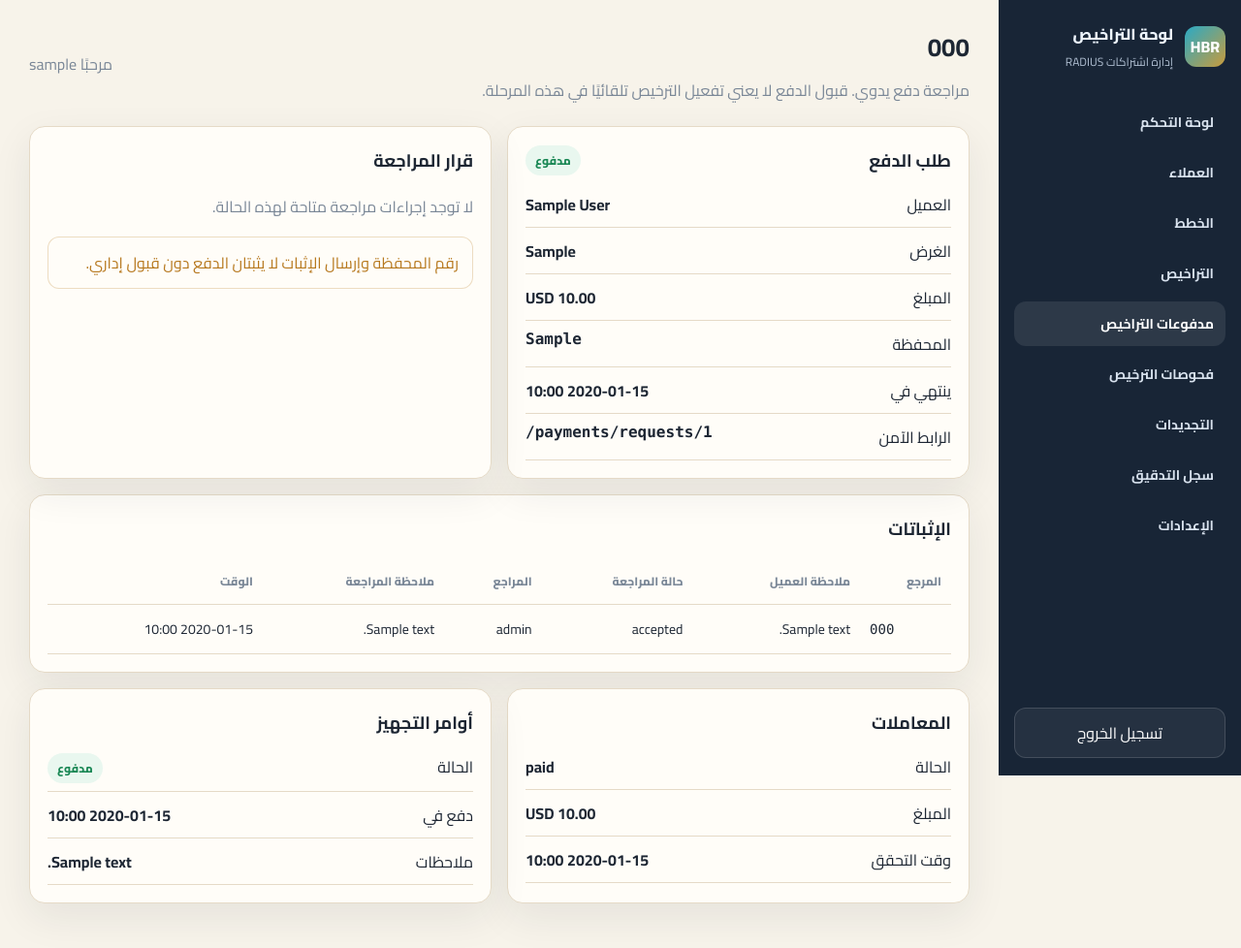
After one commit to ahmadjamalahmad94-code/radius-module-admin, a Flask app: page /admin/payments/requests/1 in a window 1280 px wide. The commit adds this page. Shown: the whole page at 97% size. Run offline with Flask 3, Linux system fonts and the light colour scheme; the visitor is signed in with stand-in values (Sample User, id 1); tables that the repository leaves empty hold one stand-in row (values such as "Sample post").

Commit message:
feat: add manual license payment review flow

```diff
--- a/app/admin/routes.py
+++ b/app/admin/routes.py
@@ -8,10 +8,11 @@ from sqlalchemy import func
 
 from ..auth.routes import audit, current_admin, login_required
 from ..extensions import db
-from ..models import AuditLog, Customer, License, LicenseCheck, LicensePaymentRequest, Plan, Renewal, Setting, utcnow
+from ..models import AuditLog, Customer, License, LicenseCheck, LicensePaymentProof, LicensePaymentRequest, LicensePaymentTransaction, Plan, ProvisioningOrder, Renewal, Setting, utcnow
 from ..services.license_payments import (
     LicensePaymentRequestRepository,
     LicensePaymentRequestService,
+    LicensePaymentReviewService,
     LicensePaymentValidationError,
     PlatformPaymentSettingsRepository,
     instructions_for_request,
@@ -544,3 +545,68 @@ def payment_requests_api_create():
     audit("payment_request_created", "license_payment_request", str(payment_request.id), f"Created payment request {payment_request.reference_code}")
     db.session.commit()
     return jsonify({"ok": True, "payment_request": LicensePaymentRequestService().portal_payload(payment_request)}), 201
+
+
+@bp.get("/payments/review-queue")
+@login_required
+def payment_review_queue():
+    status = (request.args.get("status") or "proof_submitted").strip()
+    query = LicensePaymentRequest.query
+    if status:
+        query = query.filter_by(status=status)
+    requests = query.order_by(LicensePaymentRequest.updated_at.desc()).all()
+    return render_template("admin/payment_review_queue.html", requests=requests, status=status)
+
+
+@bp.get("/payments/requests/<int:payment_request_id>")
+@login_required
+def payment_request_detail(payment_request_id: int):
+    payment_request = db.get_or_404(LicensePaymentRequest, payment_request_id)
+    proofs = payment_request.proofs.order_by(LicensePaymentProof.submitted_at.desc()).all()
+    transactions = payment_request.transactions.order_by(LicensePaymentTransaction.created_at.desc()).all()
+    orders = ProvisioningOrder.query.filter_by(license_payment_request_id=payment_request.id).all()
+    return render_template(
+        "admin/payment_request_detail.html",
+        payment_request=payment_request,
+        proofs=proofs,
+        transactions=transactions,
+        orders=orders,
+    )
+
+
+@bp.post("/payments/requests/<int:payment_request_id>/approve")
+@login_required
+def payment_request_approve(payment_request_id: int):
+    payment_request = db.get_or_404(LicensePaymentRequest, payment_request_id)
+    try:
+        LicensePaymentReviewService().approve(
+            payment_request=payment_request,
+            reviewed_by=session.get("admin_id"),
+            review_note=request.form.get("review_note") or "",
+        )
+    except LicensePaymentValidationError as exc:
+        flash(str(exc), "error")
+        return redirect(url_for("admin.payment_request_detail", payment_request_id=payment_request.id))
+    audit("license_payment_approved", "license_payment_request", str(payment_request.id), f"Approved payment {payment_request.reference_code}")
+    db.session.commit()
+    flash("تم قبول الدفع اليدوي. لم يتم تفعيل الترخيص تلقائيًا بعد.", "success")
+    return redirect(url_for("admin.payment_request_detail", payment_request_id=payment_request.id))
+
+
+@bp.post("/payments/requests/<int:payment_request_id>/reject")
+@login_required
+def payment_request_reject(payment_request_id: int):
+    payment_request = db.get_or_404(LicensePaymentRequest, payment_request_id)
+    try:
+        LicensePaymentReviewService().reject(
+            payment_request=payment_request,
+            reviewed_by=session.get("admin_id"),
+            review_note=request.form.get("review_note") or "",
+        )
+    except LicensePaymentValidationError as exc:
+        flash(str(exc), "error")
+        return redirect(url_for("admin.payment_request_detail", payment_request_id=payment_request.id))
+    audit("license_payment_rejected", "license_payment_request", str(payment_request.id), f"Rejected payment {payment_request.reference_code}")
+    db.session.commit()
+    flash("تم رفض إثبات الدفع.", "warning")
+    return redirect(url_for("admin.payment_request_detail", payment_request_id=payment_request.id))
--- a/app/services/license_payments.py
+++ b/app/services/license_payments.py
@@ -428,6 +428,67 @@ class LicensePaymentProofService:
         return proof
 
 
+class LicensePaymentReviewService:
+    reviewable_statuses = {"proof_submitted", "under_review"}
+
+    def approve(
+        self,
+        *,
+        payment_request: LicensePaymentRequest,
+        reviewed_by: int | None = None,
+        review_note: str = "",
+    ) -> LicensePaymentTransaction:
+        if payment_request.status == "paid":
+            raise LicensePaymentValidationError("request_already_paid")
+        if payment_request.status not in self.reviewable_statuses:
+            raise LicensePaymentValidationError("request_not_reviewable")
+
+        latest_proof = payment_request.proofs.order_by(LicensePaymentProof.submitted_at.desc()).first()
+        if not latest_proof:
+            raise LicensePaymentValidationError("proof_missing")
+        latest_proof.review_status = "accepted"
+        latest_proof.reviewed_by = reviewed_by
+        latest_proof.reviewed_at = utcnow()
+        latest_proof.review_note = str(review_note or "").strip()
+
+        payment_request.status = "paid"
+        db.session.add(payment_request)
+        db.session.add(latest_proof)
+        transaction = LicensePaymentTransactionRepository().create_manual_paid(
+            payment_request=payment_request,
+            reviewed_by=reviewed_by,
+        )
+        order = ProvisioningOrderRepository().ensure_for_request(payment_request)
+        if order.status in {"payment_pending", "paid"}:
+            order.status = "provisioning_pending"
+        order.paid_at = order.paid_at or utcnow()
+        db.session.add(order)
+        db.session.commit()
+        return transaction
+
+    def reject(
+        self,
+        *,
+        payment_request: LicensePaymentRequest,
+        reviewed_by: int | None = None,
+        review_note: str = "",
+    ) -> LicensePaymentProof:
+        if payment_request.status not in self.reviewable_statuses:
+            raise LicensePaymentValidationError("request_not_reviewable")
+        latest_proof = payment_request.proofs.order_by(LicensePaymentProof.submitted_at.desc()).first()
+        if not latest_proof:
+            raise LicensePaymentValidationError("proof_missing")
+        latest_proof.review_status = "rejected"
+        latest_proof.reviewed_by = reviewed_by
+        latest_proof.reviewed_at = utcnow()
+        latest_proof.review_note = str(review_note or "").strip()
+        payment_request.status = "rejected"
+        db.session.add(payment_request)
+        db.session.add(latest_proof)
+        db.session.commit()
+        return latest_proof
+
+
 def proof_to_dict(proof: LicensePaymentProof) -> dict[str, Any]:
     return {
         "id": proof.id,
--- a/app/templates/admin/base.html
+++ b/app/templates/admin/base.html
@@ -25,6 +25,7 @@
         <a class="{{ 'active' if ep.startswith('admin.customer') else '' }}" href="{{ url_for('admin.customers_list') }}">العملاء</a>
         <a class="{{ 'active' if ep.startswith('admin.plan') else '' }}" href="{{ url_for('admin.plans_list') }}">الخطط</a>
         <a class="{{ 'active' if ep.startswith('admin.license') else '' }}" href="{{ url_for('admin.licenses_list') }}">التراخيص</a>
+        <a class="{{ 'active' if ep.startswith('admin.payment_') else '' }}" href="{{ url_for('admin.payment_review_queue') }}">مدفوعات التراخيص</a>
         <a class="{{ 'active' if ep == 'admin.checks_list' else '' }}" href="{{ url_for('admin.checks_list') }}">فحوصات الترخيص</a>
         <a class="{{ 'active' if ep == 'admin.renewals_list' else '' }}" href="{{ url_for('admin.renewals_list') }}">التجديدات</a>
         <a class="{{ 'active' if ep == 'admin.audit_logs' else '' }}" href="{{ url_for('admin.audit_logs') }}">سجل التدقيق</a>
--- /dev/null
+++ b/app/templates/admin/payment_request_detail.html
@@ -0,0 +1,90 @@
+{% extends "admin/base.html" %}
+{% block title %}{{ payment_request.reference_code }}{% endblock %}
+{% block page_title %}{{ payment_request.reference_code }}{% endblock %}
+{% block page_subtitle %}مراجعة دفع يدوي. قبول الدفع لا يعني تفعيل الترخيص تلقائيًا في هذه المرحلة.{% endblock %}
+{% block content %}
+<section class="grid two-grid">
+  <div class="card">
+    <div class="section-head">
+      <h2>طلب الدفع</h2>
+      <span class="badge {{ payment_request.status|badge_class }}">{{ payment_request.status|status_label }}</span>
+    </div>
+    <div class="detail-list">
+      <div><span>العميل</span><strong>{{ payment_request.customer.company_name if payment_request.customer else "-" }}</strong></div>
+      <div><span>الغرض</span><strong>{{ payment_request.purpose }}</strong></div>
+      <div><span>المبلغ</span><strong>{{ payment_request.amount|money }} {{ payment_request.currency }}</strong></div>
+      <div><span>المحفظة</span><strong class="mono">{{ payment_request.receiver_wallet }}</strong></div>
+      <div><span>ينتهي في</span><strong>{{ payment_request.expires_at|dt }}</strong></div>
+      <div><span>الرابط الآمن</span><strong class="mono">/payments/requests/{{ payment_request.id }}</strong></div>
+    </div>
+  </div>
+  <div class="card">
+    <div class="section-head"><h2>قرار المراجعة</h2></div>
+    {% if payment_request.status in ["proof_submitted", "under_review"] %}
+      <form method="post" action="{{ url_for('admin.payment_request_approve', payment_request_id=payment_request.id) }}" class="grid" style="margin-bottom:12px">
+        {{ csrf_input() }}
+        <textarea name="review_note" rows="2" placeholder="ملاحظة قبول اختيارية"></textarea>
+        <button class="btn" type="submit">قبول الدفع</button>
+      </form>
+      <form method="post" action="{{ url_for('admin.payment_request_reject', payment_request_id=payment_request.id) }}" class="grid">
+        {{ csrf_input() }}
+        <textarea name="review_note" rows="2" placeholder="سبب الرفض"></textarea>
+        <button class="btn-danger" type="submit">رفض الإثبات</button>
+      </form>
+    {% else %}
+      <p class="muted">لا توجد إجراءات مراجعة متاحة لهذه الحالة.</p>
+    {% endif %}
+    <div class="flash warning" style="margin-top:14px">رقم المحفظة وإرسال الإثبات لا يثبتان الدفع دون قبول إداري.</div>
+  </div>
+</section>
+
+<section class="card" style="margin-top:16px">
+  <div class="section-head"><h2>الإثباتات</h2></div>
+  <div class="table-wrap">
+    <table>
+      <thead><tr><th>المرجع</th><th>ملاحظة العميل</th><th>حالة المراجعة</th><th>المراجع</th><th>ملاحظة المراجعة</th><th>الوقت</th></tr></thead>
+      <tbody>
+        {% for proof in proofs %}
+          <tr>
+            <td class="mono">{{ proof.reference_number or "-" }}</td>
+            <td>{{ proof.note or "-" }}</td>
+            <td>{{ proof.review_status or "بانتظار المراجعة" }}</td>
+            <td>{{ proof.reviewer.username if proof.reviewer else "-" }}</td>
+            <td>{{ proof.review_note or "-" }}</td>
+            <td>{{ proof.submitted_at|dt }}</td>
+          </tr>
+        {% else %}
+          <tr><td colspan="6" class="empty">لا توجد إثباتات بعد.</td></tr>
+        {% endfor %}
+      </tbody>
+    </table>
+  </div>
+</section>
+
+<section class="grid two-grid" style="margin-top:16px">
+  <div class="card">
+    <div class="section-head"><h2>المعاملات</h2></div>
+    {% for transaction in transactions %}
+      <div class="detail-list">
+        <div><span>الحالة</span><strong>{{ transaction.status }}</strong></div>
+        <div><span>المبلغ</span><strong>{{ transaction.amount|money }} {{ transaction.currency }}</strong></div>
+        <div><span>وقت التحقق</span><strong>{{ transaction.verified_at|dt }}</strong></div>
+      </div>
+    {% else %}
+      <p class="empty">لا توجد معاملات مدفوعة بعد.</p>
+    {% endfor %}
+  </div>
+  <div class="card">
+    <div class="section-head"><h2>أوامر التجهيز</h2></div>
+    {% for order in orders %}
+      <div class="detail-list">
+        <div><span>الحالة</span><strong><span class="badge {{ order.status|badge_class }}">{{ order.status|status_label }}</span></strong></div>
+        <div><span>دفع في</span><strong>{{ order.paid_at|dt }}</strong></div>
+        <div><span>ملاحظات</span><strong>{{ order.notes or "-" }}</strong></div>
+      </div>
+    {% else %}
+      <p class="empty">لا يوجد أمر تجهيز مرتبط.</p>
+    {% endfor %}
+  </div>
+</section>
+{% endblock %}
```
Also changed, not shown: app/templates/admin/payment_review_queue.html (added, +49 -0 lines), tests/test_license_payment_review.py (added, +126 -0 lines).
